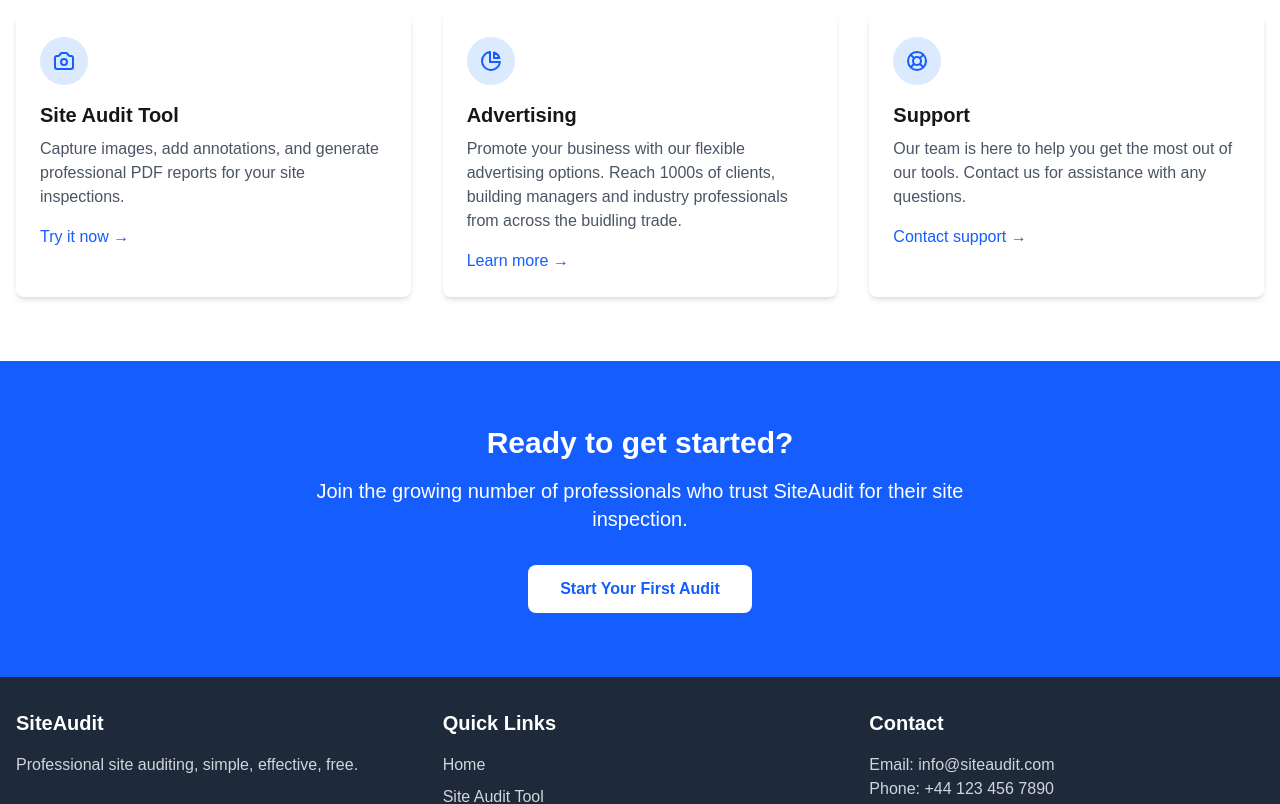
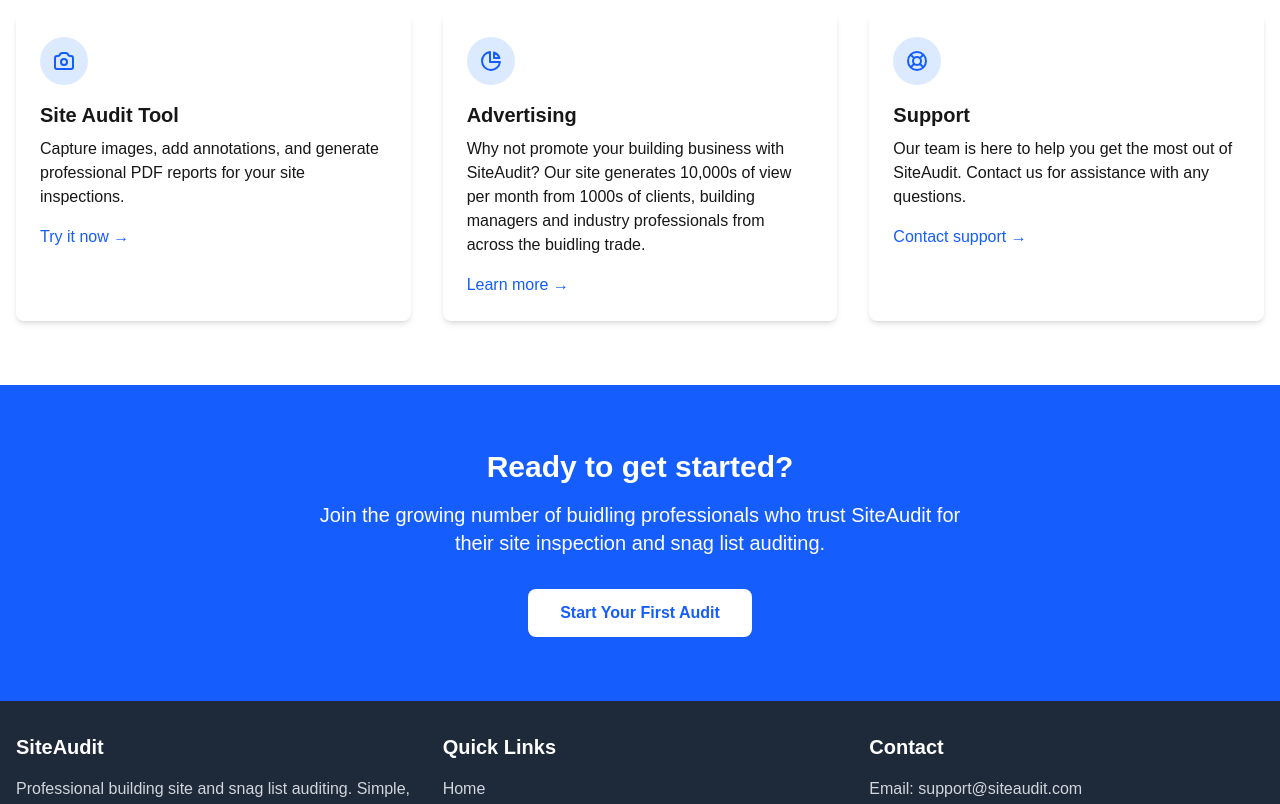
Before and after one commit to graemerycyk/siteaudit, a Next.js app: page / in a window 1280 px wide. Shown: the part 1000-1804 px from the top of the page. Built offline with nearby package versions, Linux system fonts and the light colour scheme; no server answers; the database is empty.

Commit message:
some ui tweaks

```diff
--- a/src/app/advertise/page.tsx
+++ b/src/app/advertise/page.tsx
@@ -273,7 +273,7 @@
 
             {/* Duration Options */}
             <div className="mb-6">
-              <label className="block text-gray-700 font-medium mb-2">
+              <label className="block text-black-600 font-medium mb-2">
                 Advertisement Duration
               </label>
               <div className="grid grid-cols-1 md:grid-cols-3 gap-4">
@@ -309,7 +309,7 @@
 
             {/* Summary */}
             <div className="bg-gray-50 p-4 rounded-lg mb-6">
-              <h3 className="font-medium text-gray-700 mb-2">Order Summary</h3>
+              <h3 className="font-medium text-black-600 mb-2">Order Summary</h3>
               <div className="flex justify-between mb-2">
                 <span>Advertisement ({adDurationOptions.find(o => o.id === selectedDuration)?.name})</span>
                 <span>£{getSelectedPrice()}</span>
--- a/src/app/page.tsx
+++ b/src/app/page.tsx
@@ -94,7 +94,7 @@
                 </svg>
               </div>
               <h3 className="text-xl font-semibold mb-2">Site Audit Tool</h3>
-              <p className="text-gray-600 mb-4">
+              <p className="text-black-600 mb-4">
                 Capture images, add annotations, and generate professional PDF reports for your site inspections.
               </p>
               <Link href="/audit" className="text-blue-600 hover:text-blue-800 font-medium">
@@ -111,8 +111,8 @@
                 </svg>
               </div>
               <h3 className="text-xl font-semibold mb-2">Advertising</h3>
-              <p className="text-gray-600 mb-4">
-                Promote your business with our flexible advertising options. Reach 1000s of clients, building managers and industry professionals from across the buidling trade.
+              <p className="text-black-600 mb-4">
+                Why not promote your building business with SiteAudit? Our site generates 10,000s of view per month from 1000s of clients, building managers and industry professionals from across the buidling trade.
               </p>
               <Link href="/advertise" className="text-blue-600 hover:text-blue-800 font-medium">
                 Learn more →
@@ -127,8 +127,8 @@
                 </svg>
               </div>
               <h3 className="text-xl font-semibold mb-2">Support</h3>
-              <p className="text-gray-600 mb-4">
-                Our team is here to help you get the most out of our tools. Contact us for assistance with any questions.
+              <p className="text-black-600 mb-4">
+                Our team is here to help you get the most out of SiteAudit. Contact us for assistance with any questions.
               </p>
               <a href="mailto:support@siteaudit.com" className="text-blue-600 hover:text-blue-800 font-medium">
                 Contact support →
@@ -143,7 +143,7 @@
         <div className="container mx-auto px-4 text-center">
           <h2 className="text-3xl font-bold mb-4">Ready to get started?</h2>
           <p className="text-xl mb-8 max-w-2xl mx-auto">
-            Join the growing number of professionals who trust SiteAudit for their site inspection.
+            Join the growing number of buidling professionals who trust SiteAudit for their site inspection and snag list auditing.
           </p>
           <Link
             href="/audit"
--- a/src/components/Footer.tsx
+++ b/src/components/Footer.tsx
@@ -10,7 +10,7 @@
           <div>
             <h3 className="text-xl font-bold mb-4">SiteAudit</h3>
             <p className="text-gray-300">
-              Professional site auditing, simple, effective, free.
+              Professional building site and snag list auditing. Simple, effective, free.
             </p>
           </div>
 
@@ -38,8 +38,7 @@
           <div>
             <h3 className="text-xl font-bold mb-4">Contact</h3>
             <p className="text-gray-300">
-              Email: info@siteaudit.com<br />
-              Phone: +44 123 456 7890
+              Email: support@siteaudit.com<br />
             </p>
           </div>
         </div>
```
